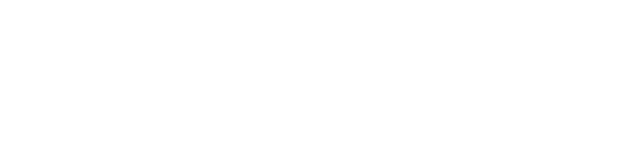
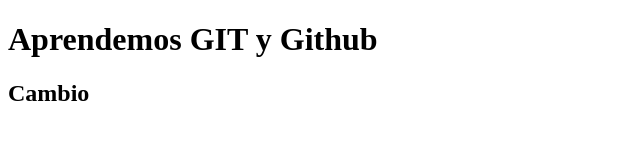
Before and after one commit to ivan1418/git-github, a plain HTML site: page index.html in a window 1280 px wide. Shown: the whole page, without its empty margins (0-640 px from the left). Drawn offline with Linux system fonts and the light colour scheme.

Commit message:
Agrego h2

```diff
--- a/index.html
+++ b/index.html
@@ -8,7 +8,8 @@
     <title>Git & github</title>
 </head>
 <body>
-
+<h1>Aprendemos GIT y Github</h1>
+<h2>Cambio</h2>
 
 </body>
 </html>
```
